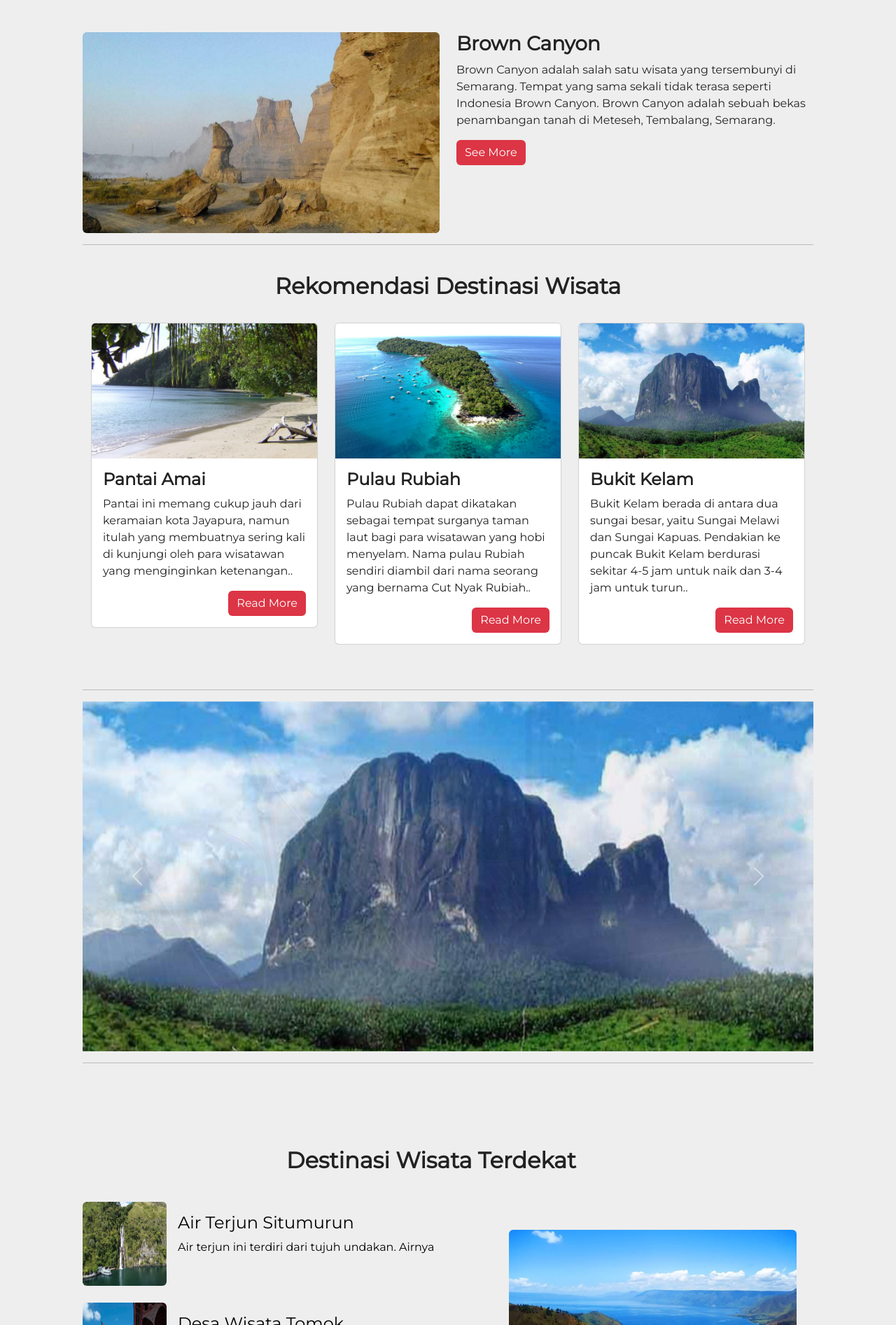
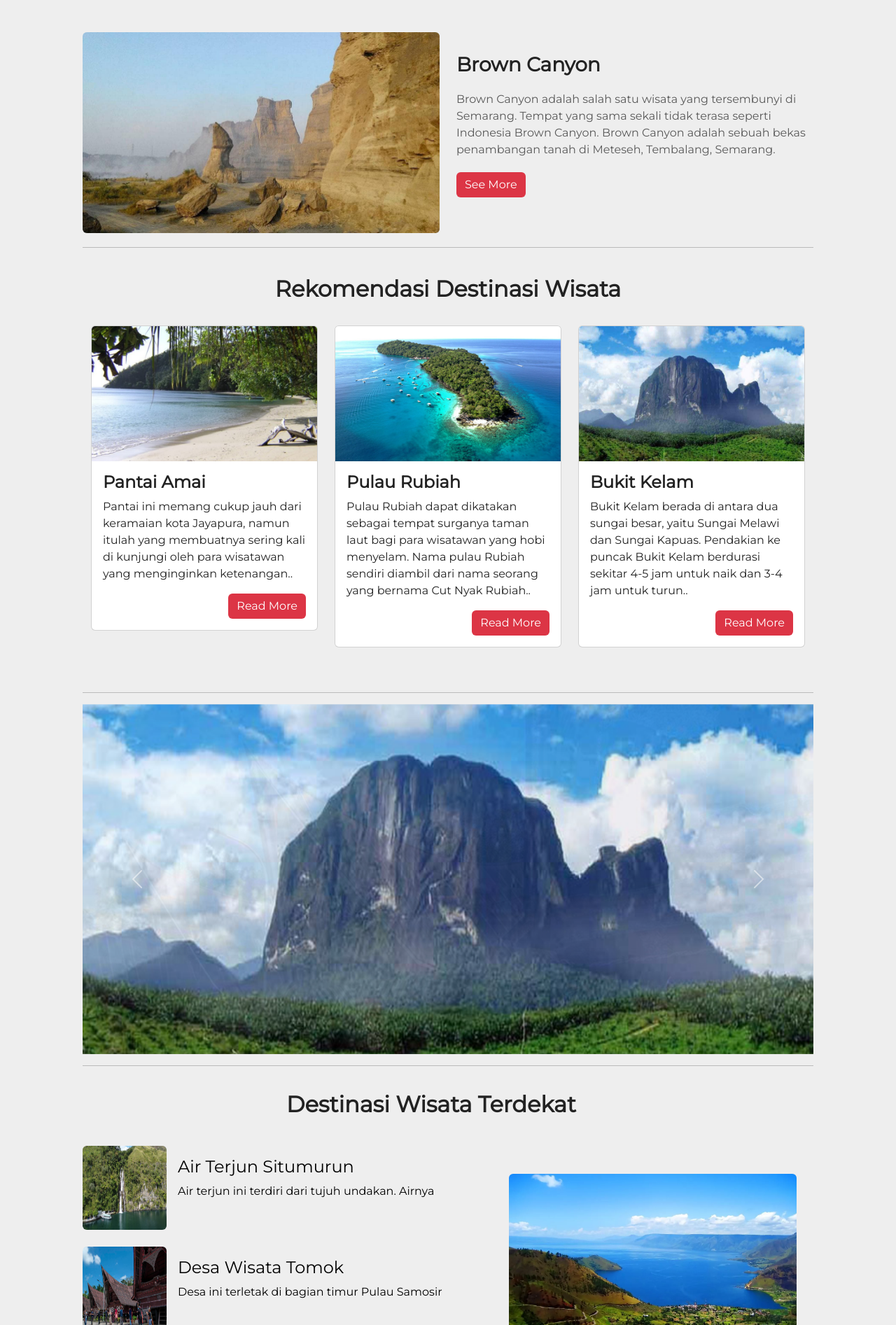
Before and after one commit to bryankazuro04/IDventures, a website built with webpack: page src/index.html in a window 1280 px wide. Shown: the part 667-2560 px from the top of the page at 70% size. Built offline with nearby package versions, Linux system fonts and the light colour scheme.

Commit message:
add style sec 1

```diff
--- a/src/styles/main-style.css
+++ b/src/styles/main-style.css
@@ -41,11 +41,12 @@ body {
     border: none;
 }
 
-.item-nav {
+
+/* .item-nav {
   position: absolute;
   left: 50%;
   transform: translateX(-50%);
-}
+} */
 
 .btn-theme {
     border: none;
@@ -144,21 +145,26 @@ body {
 
 /* ----------- Section 1 ----------- */
 
+.section-1 {
+    margin-top: 10px;
+    margin-bottom: 20px;
+    text-align: center;
+}
+
+.section-1 h3 {
+    margin-top: 30px;
+}
+
+.section-1 p {
+    color: #595959;
+    margin: 20px 0;
+}
+
 
 /* ----------- Section 1 End ----------- */
 
 
 /* ----------- Section 2 ----------- */
-
-.favorite {
-  width: 100%;
-  padding: 100px 0px;
-}
-
-.favorite img {
-  height: auto;
-  width: 430px;
-}
 
 .favorite-destination {
     max-width: 550px;
@@ -202,7 +208,7 @@ body {
 /* ----------- Section 4 ----------- */
 
 .section-4 {
-  margin-top: 120px;
+    margin-top: 40px;
     margin-bottom: 20px;
     text-align: center;
 }
@@ -219,6 +225,10 @@ body {
 
 .linka:hover {
     color: rgb(242, 0, 0);
+}
+
+.mt-n1 {
+    margin-top: -0.25rem !important;
 }
 
 
```
Lines whose indentation alone changed are shown as unchanged.
